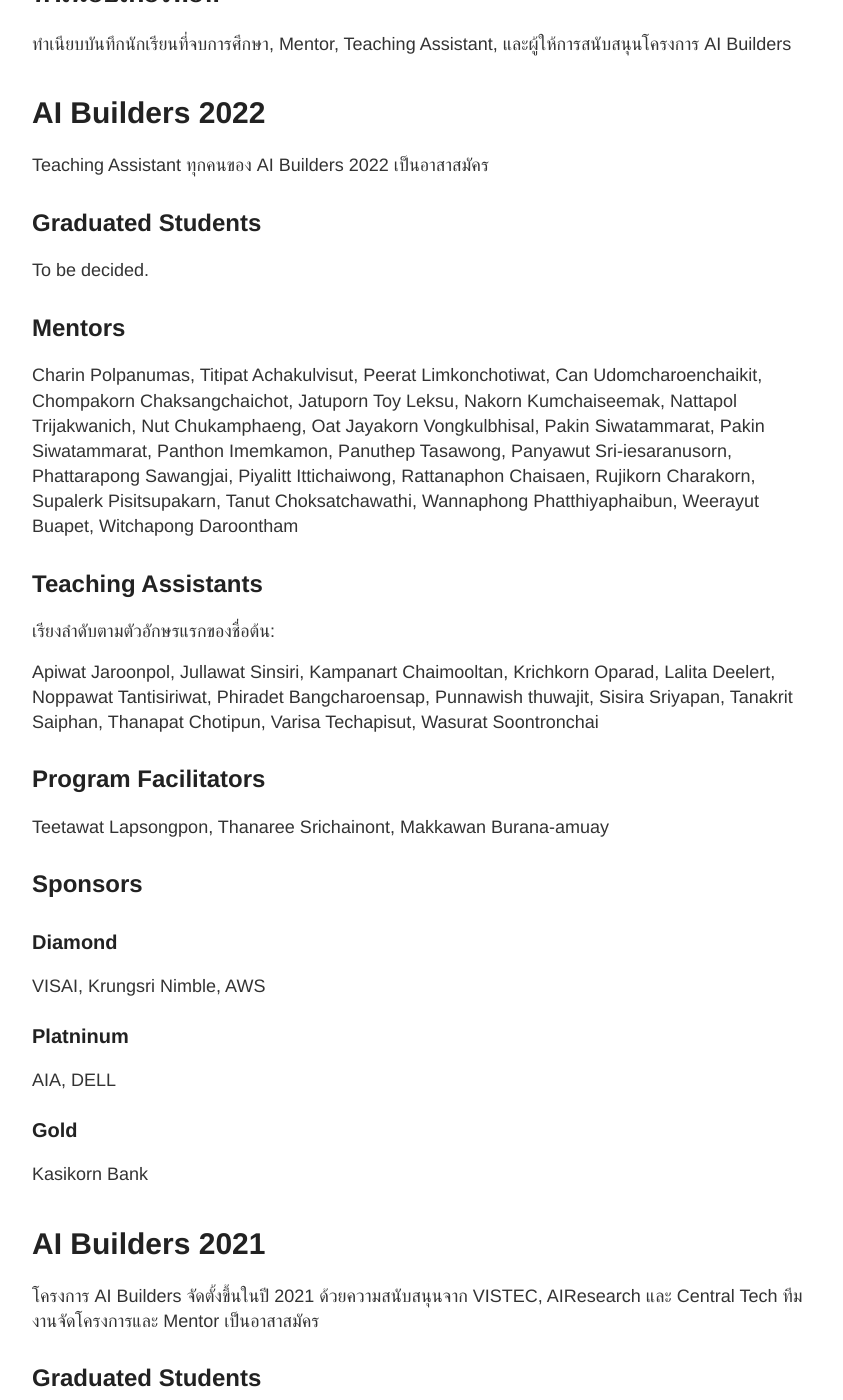
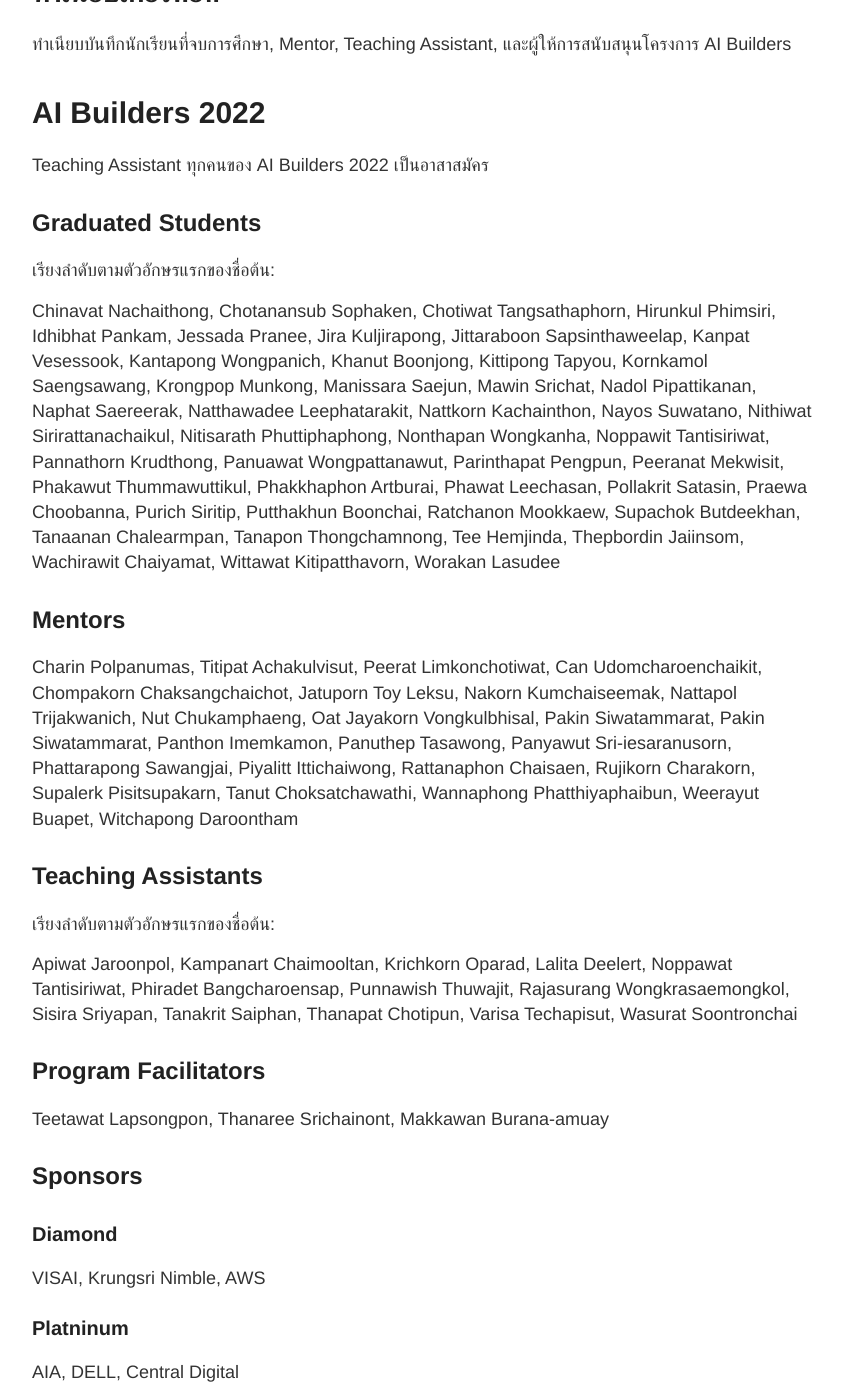
Before and after one commit to ai-builders/ai-builders.github.io, a Jekyll site: the page built from docs/hall-of-fame.md, in a window 1280 px wide and 1400 px high, scrolled down 238 px. Shown: the whole window, without its empty margins (218-1061 px from the left). Built offline with Jekyll 4.4.1, drawn with Linux system fonts in a browser that asks for light colours.

Commit message:
add class of 2022 to hall of fame

```diff
--- a/docs/hall-of-fame.md
+++ b/docs/hall-of-fame.md
@@ -12,7 +12,9 @@
 
 ## Graduated Students
 
-To be decided.
+เรียงลำดับตามตัวอักษรแรกของชื่อต้น:
+
+Chinavat Nachaithong, Chotanansub Sophaken, Chotiwat Tangsathaphorn, Hirunkul Phimsiri, Idhibhat Pankam, Jessada Pranee, Jira Kuljirapong, Jittaraboon Sapsinthaweelap, Kanpat Vesessook, Kantapong Wongpanich, Khanut Boonjong, Kittipong Tapyou, Kornkamol Saengsawang, Krongpop Munkong, Manissara Saejun, Mawin Srichat, Nadol Pipattikanan, Naphat Saereerak, Natthawadee Leephatarakit, Nattkorn Kachainthon, Nayos Suwatano, Nithiwat Sirirattanachaikul, Nitisarath Phuttiphaphong, Nonthapan Wongkanha, Noppawit Tantisiriwat, Pannathorn Krudthong, Panuawat Wongpattanawut, Parinthapat Pengpun, Peeranat Mekwisit, Phakawut Thummawuttikul, Phakkhaphon Artburai, Phawat Leechasan, Pollakrit Satasin, Praewa Choobanna, Purich Siritip, Putthakhun Boonchai, Ratchanon Mookkaew, Supachok Butdeekhan, Tanaanan Chalearmpan, Tanapon Thongchamnong, Tee Hemjinda, Thepbordin Jaiinsom, Wachirawit Chaiyamat, Wittawat Kitipatthavorn, Worakan Lasudee
 
 ## Mentors
 
@@ -22,7 +24,7 @@
 
 เรียงลำดับตามตัวอักษรแรกของชื่อต้น:
 
-Apiwat Jaroonpol, Jullawat Sinsiri, Kampanart Chaimooltan, Krichkorn Oparad, Lalita Deelert, Noppawat Tantisiriwat, Phiradet Bangcharoensap, Punnawish thuwajit, Sisira Sriyapan, Tanakrit Saiphan, Thanapat Chotipun, Varisa Techapisut, Wasurat Soontronchai
+Apiwat Jaroonpol, Kampanart Chaimooltan, Krichkorn Oparad, Lalita Deelert, Noppawat Tantisiriwat, Phiradet Bangcharoensap, Punnawish Thuwajit, Rajasurang Wongkrasaemongkol, Sisira Sriyapan, Tanakrit Saiphan, Thanapat Chotipun, Varisa Techapisut, Wasurat Soontronchai
 
 ## Program Facilitators
 
@@ -36,7 +38,7 @@
 
 ### Platninum
 
-AIA, DELL
+AIA, DELL, Central Digital
 
 ### Gold
 
```
